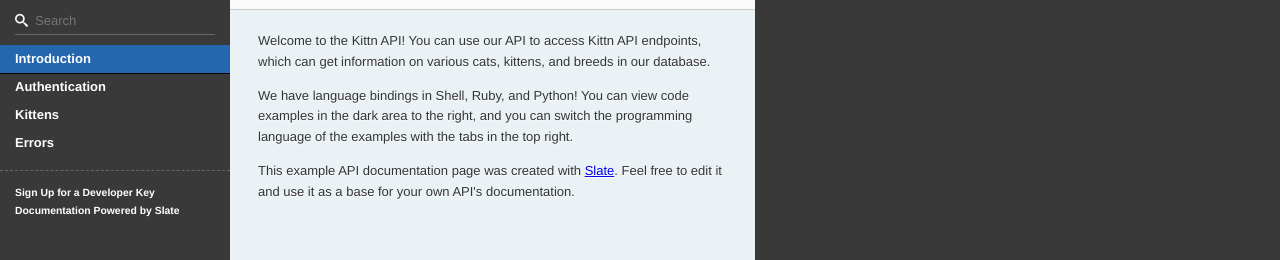
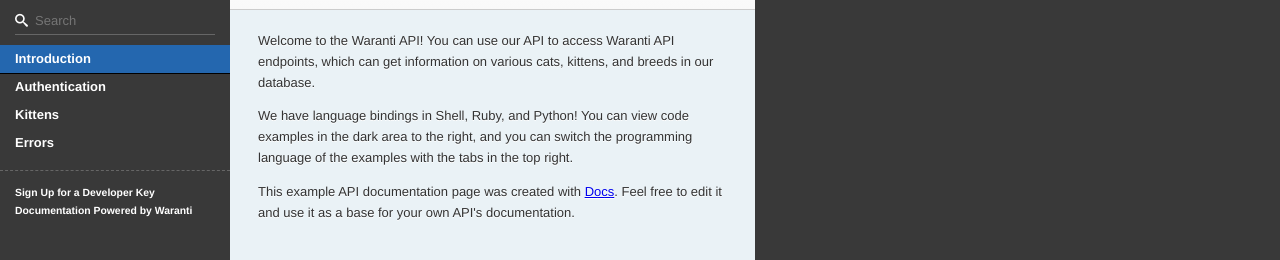
Before and after one commit to waranti/docs, a plain HTML site: page index.html in a window 1280 px wide. Shown: the part 55-315 px from the top of the page. Drawn offline with nearby package versions, Linux system fonts and the light colour scheme; files that its build step writes are made by us from their sources; files whose address does not match are found by name.

Commit message:
Update index.html

```diff
--- a/index.html
+++ b/index.html
@@ -45,16 +45,16 @@
       </div>
         <ul class="toc-footer">
                 <li><a href='#'>Sign Up for a Developer Key</a></li>
-                <li><a href='http://github.com/tripit/slate'>Documentation Powered by Slate</a></li>
+                <li><a href='http://github.com/waranti/docs'>Documentation Powered by Waranti</a></li>
         </ul>
     </div>
     <div class="page-wrapper">
       <div class="dark-box"></div>
         <div class="content">
           <h1 id="introduction">Introduction</h1>
-<p>Welcome to the Kittn API! You can use our API to access Kittn API endpoints, which can get information on various cats, kittens, and breeds in our database.</p>
+<p>Welcome to the Waranti API! You can use our API to access Waranti API endpoints, which can get information on various cats, kittens, and breeds in our database.</p>
 <p>We have language bindings in Shell, Ruby, and Python! You can view code examples in the dark area to the right, and you can switch the programming language of the examples with the tabs in the top right.</p>
-<p>This example API documentation page was created with <a href="http://github.com/tripit/slate">Slate</a>. Feel free to edit it and use it as a base for your own API&#39;s documentation.</p>
+<p>This example API documentation page was created with <a href="http://github.com/waranti/docs">Docs</a>. Feel free to edit it and use it as a base for your own API&#39;s documentation.</p>
 <h1 id="authentication">Authentication</h1>
 <blockquote>
 <p>To authorize, use this code:</p>
```
